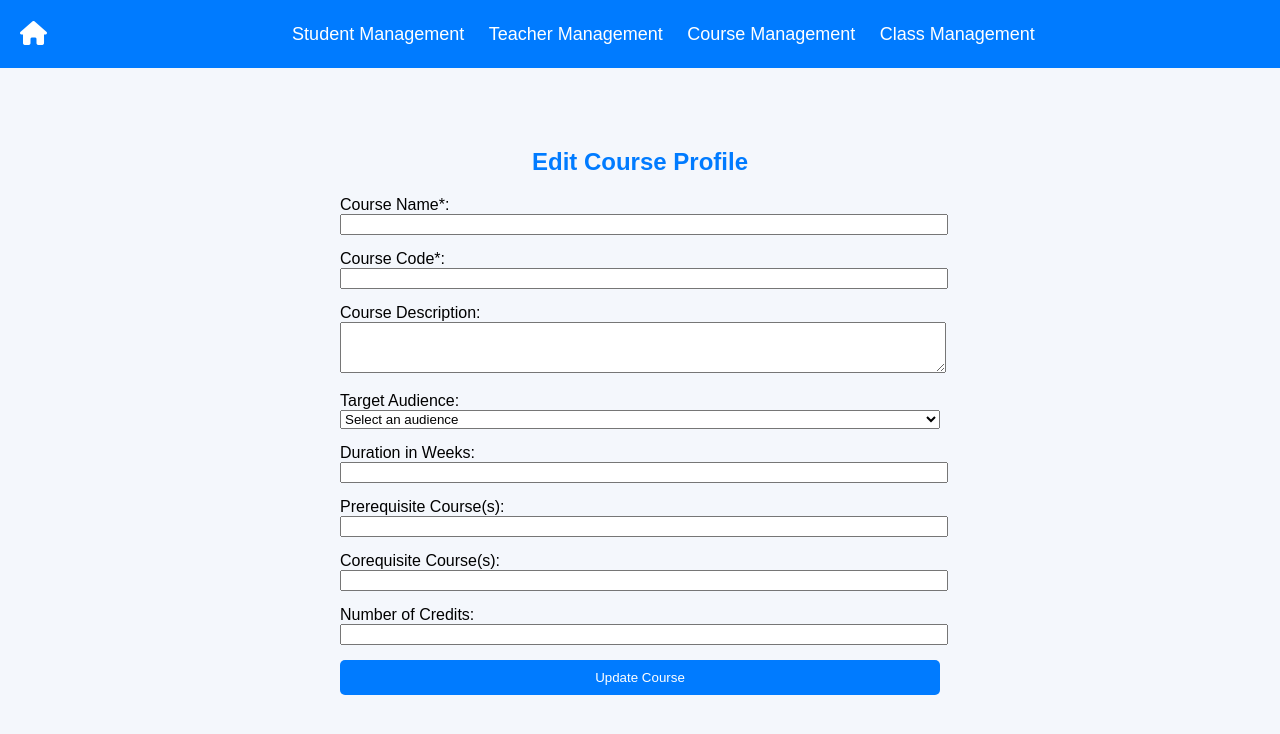
After one commit to yvanyin1/edusys, a Flask app: template app/templates/update_course_profile_edit.html in a window 1280 px wide. The commit adds this page. Shown: the top 734 px of the page. Run offline with Flask 3, Linux system fonts and the light colour scheme; the template is opened without the code that fills it, so the values that code supplies are empty; parts of the project's set-up code (start-up, migrations or seed data) failed here and were passed over.

Commit message:
Added first two UIs for update course profile and added link to the first one

```diff
--- a/app/app.py
+++ b/app/app.py
@@ -133,7 +133,7 @@ def course_profile_created():
         'credit_hours': credit_hours
     }
 
-    return render_template("create_course_profile_success.html", course=course_data)
+    return render_template("create_course_profile_success.html", course=course_data, username="dluo")
 
 
 @app.route('/read-course-profiles')
@@ -159,10 +159,30 @@ def read_course_profiles():
         connection.close()
 
         # Pass the courses data to the template
-        return render_template("read_course_profiles.html", courses=courses)
+        return render_template("read_course_profiles.html", courses=courses, username="dluo")
     except Exception as e:
         return f"Error fetching courses: {e}"
 
+@app.route('/update-course-profiles/search')
+def update_course_profiles_search():
+    return render_template("update_course_profile_search.html", username="dluo")
+
+
+# @app.route('/update-course-profiles/edit-course', methods=['POST']))
+# def edit_course(course_id):
+#     connection = mysql.connector.connect(
+#         host=os.getenv("DB_HOST"),
+#         user=os.getenv("DB_USER"),
+#         password=os.getenv("DB_PASSWORD"),
+#         database=os.getenv("DB_NAME"),
+#     )
+#     cursor = connection.cursor(dictionary=True)
+#     cursor.execute("SELECT * FROM course_profile WHERE course_name = %s", (course_id,))
+#     course = cursor.fetchone()
+#     cursor.close()
+#     connection.close()
+#
+#     return render_template("edit_course_profile.html", course=course)
 
 if __name__ == '__main__':
     app.run(debug=True)
--- a/app/templates/index.html
+++ b/app/templates/index.html
@@ -27,7 +27,7 @@
 
         <!-- Update -->
         <div>
-            <a href="#" style="color: #007BFF; font-size: 20px; text-decoration: underline;">Update Course Profiles</a>
+            <a href="{{ url_for('update_course_profiles_search') }} " style="color: #007BFF; font-size: 20px; text-decoration: underline;">Update Course Profiles</a>
             <p style="margin-top: 8px;">
                 Modify existing course information such as
                 course name, course code, course description, etc.
--- /dev/null
+++ b/app/templates/update_course_profile_edit.html
@@ -0,0 +1,51 @@
+{% extends "base.html" %}
+{% block title %}Edit Course Profile{% endblock %}
+
+{% block content %}
+<div style="max-width: 600px; margin: 40px auto; padding: 20px;">
+    <h2 style="text-align: center; color: #007BFF;">Edit Course Profile</h2>
+
+    <form action="{{ url_for('update_course_profile', course_id=course.id) }}" method="post" style="display: flex; flex-direction: column; gap: 15px;">
+
+        <label>Course Name*:
+            <input type="text" name="course_name" required value="{{ course.course_name }}" style="width: 100%;">
+        </label>
+
+        <label>Course Code*:
+            <input type="text" name="course_code" required value="{{ course.course_code }}" style="width: 100%;">
+        </label>
+
+        <label>Course Description:
+            <textarea name="course_desc" rows="3" style="width: 100%;">{{ course.course_desc }}</textarea>
+        </label>
+
+        <label>Target Audience:
+            <select name="target_audience" style="width: 100%;">
+                <option value="" disabled {% if not course.target_audience %}selected{% endif %}>Select an audience</option>
+                <option value="Youth" {% if course.target_audience == 'Youth' %}selected{% endif %}>Youth</option>
+                <option value="Adult" {% if course.target_audience == 'Adult' %}selected{% endif %}>Adult</option>
+            </select>
+        </label>
+
+        <label>Duration in Weeks:
+            <input type="number" name="duration_in_weeks" value="{{ course.duration_in_weeks }}" style="width: 100%;">
+        </label>
+
+        <label>Prerequisite Course(s):
+            <input type="text" name="prerequisites" value="{{ course.prerequisites }}" style="width: 100%;">
+        </label>
+
+        <label>Corequisite Course(s):
+            <input type="text" name="corequisites" value="{{ course.corequisites }}" style="width: 100%;">
+        </label>
+
+        <label>Number of Credits:
+            <input type="number" step="0.1" name="credit_hours" value="{{ course.credit_hours }}" style="width: 100%;">
+        </label>
+
+        <button type="submit" style="background-color: #007BFF; color: white; padding: 10px; border: none; border-radius: 5px;">
+            Update Course
+        </button>
+    </form>
+</div>
+{% endblock %}
```
Also changed, not shown: app/templates/update_course_profile_search.html (added, +14 -0 lines), tests/unit_tests/test_course_profile.py (+22 -12 lines).
